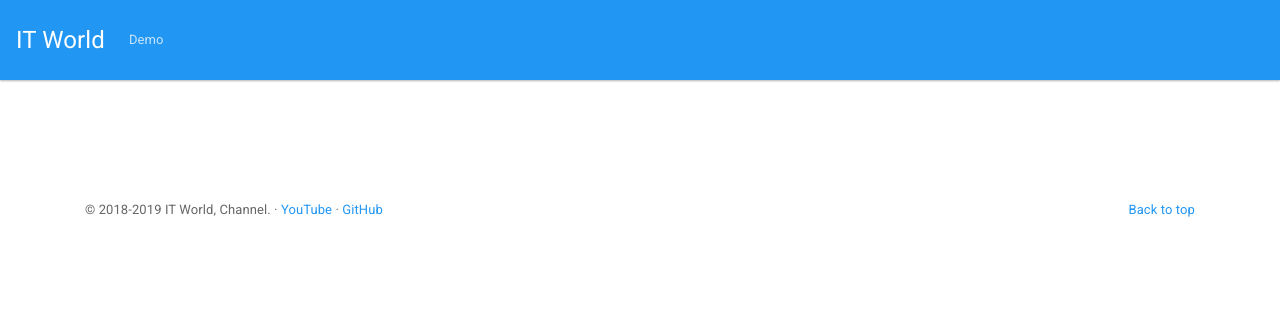
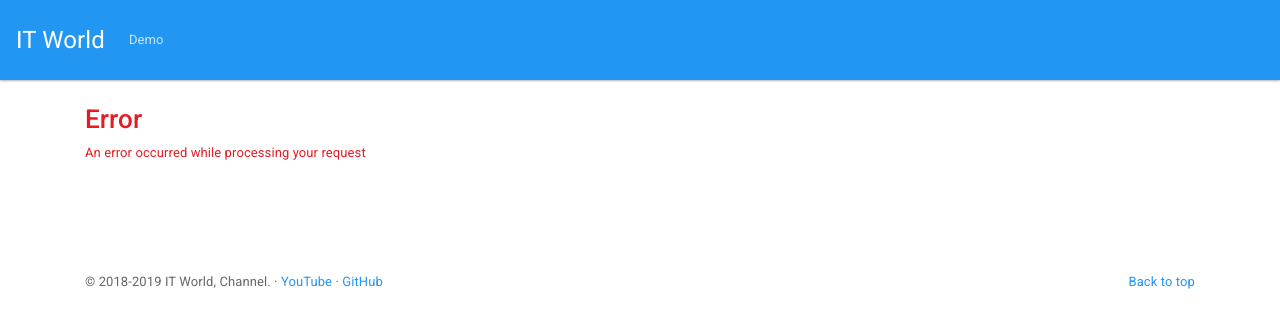
Before and after one commit to jaib86/ng-best-practice, an Angular app: page /error in a window 1280 px wide. Before the commit this address led to /. Shown: the top 328 px of the page. Built offline with nearby package versions, Linux system fonts and the light colour scheme.

Commit message:
Global Error Handler

```diff
--- a/src/app/app-routing.module.ts
+++ b/src/app/app-routing.module.ts
@@ -1,9 +1,11 @@
 import { NgModule } from '@angular/core';
 import { Routes, RouterModule } from '@angular/router';
 import { HomeComponent } from './core/home/home.component';
+import { ErrorComponent } from './core/error/error.component';
 
 const routes: Routes = [
   { path: '', component: HomeComponent },
+  { path: 'error', component: ErrorComponent },
   { path: 'demo', loadChildren: './demo/demo.module#DemoModule' }
 ];
 
--- /dev/null
+++ b/src/app/core/error/error.component.html
@@ -0,0 +1,2 @@
+<h2 class="text-danger">Error</h2>
+<p class="text-danger">An error occurred while processing your request</p>
--- /dev/null
+++ b/src/app/core/error/error.component.ts
@@ -0,0 +1,12 @@
+import { Component, OnInit } from '@angular/core';
+
+@Component({
+  selector: 'app-error',
+  templateUrl: './error.component.html',
+  styleUrls: ['./error.component.scss']
+})
+export class ErrorComponent implements OnInit {
+  constructor() {}
+
+  ngOnInit() {}
+}
--- /dev/null
+++ b/src/app/core/global-error-handler.service.ts
@@ -0,0 +1,22 @@
+import { Injectable, ErrorHandler, Injector } from '@angular/core';
+import { Router } from '@angular/router';
+import { HttpErrorResponse } from '@angular/common/http';
+
+@Injectable()
+export class GlobalErrorHandler implements ErrorHandler {
+  constructor(private injector: Injector) {}
+
+  handleError(error: any): void {
+    const router = this.injector.get(Router);
+    console.log(`Request URL: ${router.url}`);
+
+    if (error instanceof HttpErrorResponse) {
+      console.error(`Backend returned status code: ${error.status}`);
+      console.error(`Response body: ${error.message}`);
+    } else {
+      console.error(`An error occurred: ${error.message}`);
+    }
+
+    router.navigate(['error']);
+  }
+}
```
Also changed, not shown: src/app/app.module.ts (+4 -11 lines), src/app/core/core.module.ts (+11 -3 lines), src/app/core/error/error.component.scss (added).
